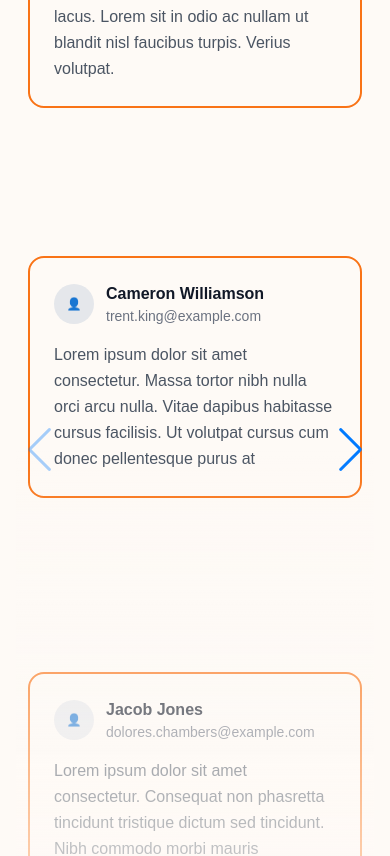
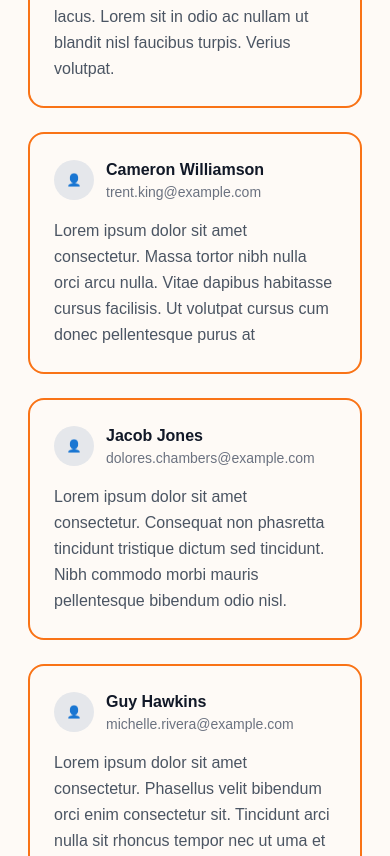
Before and after one commit to muzamil-rashdi/ai-sales-landing, a React (Create React App) app: page / in a window 390 px wide. Shown: the part 7780-8636 px from the top of the page. Built offline with nearby package versions, Linux system fonts and the light colour scheme; a web font is replaced by a local one.

Commit message:
changes done suggested by bilal

```diff
--- a/src/components/Testimonials.jsx
+++ b/src/components/Testimonials.jsx
@@ -1,8 +1,4 @@
 import React from "react";
-import { Swiper, SwiperSlide } from "swiper/react";
-import { Navigation } from "swiper/modules";
-import "swiper/css";
-import "swiper/css/navigation";
 import Button from "../ui/button";
 
 // Reusable testimonial card: border kept on all sizes
@@ -77,46 +73,7 @@ const Testimonials = () => {
       content:
         "Lorem ipsum dolor sit amet consectetur. Tempus orci lacus quis pellentesque. Et et eu gravida bibendum cursus mattis odio sed. Tortor nisl id volutpat dui morbi tempor vgestas senean ante. Morbi libero mattis libero sapien tempor malesuada risus. Rhoncus massa sagittis ut dui tempor quis tellus.",
     },
-    {
-      name: "Ronald Richards",
-      email: "sara.cruz@example.com",
-      content:
-        "Lorem ipsum dolor sit amet consectetur. Tempus orci lacus quis pellentesque. Et et eu gravida bibendum cursus mattis odio sed. Tortor nisl id volutpat dui morbi tempor vgestas senean ante. Morbi libero mattis libero sapien tempor malesuada risus. Rhoncus massa sagittis ut dui tempor quis tellus.",
-    },
-    {
-      name: "Ronald Richards",
-      email: "sara.cruz@example.com",
-      content:
-        "Lorem ipsum dolor sit amet consectetur. Tempus orci lacus quis pellentesque. Et et eu gravida bibendum cursus mattis odio sed. Tortor nisl id volutpat dui morbi tempor vgestas senean ante. Morbi libero mattis libero sapien tempor malesuada risus. Rhoncus massa sagittis ut dui tempor quis tellus.",
-    },
-    {
-      name: "Ronald Richards",
-      email: "sara.cruz@example.com",
-      content:
-        "Lorem ipsum dolor sit amet consectetur. Tempus orci lacus quis pellentesque. Et et eu gravida bibendum cursus mattis odio sed. Tortor nisl id volutpat dui morbi tempor vgestas senean ante. Morbi libero mattis libero sapien tempor malesuada risus. Rhoncus massa sagittis ut dui tempor quis tellus.",
-    },
-    {
-      name: "Esther Howard",
-      email: "georgia.young@example.com",
-      content:
-        "Lorem ipsum dolor sit amet consectetur. Ultrices pellentesque lobortis et vitae elit mauris pellentesque praesent sed mauris ac pellentesque morbi magna porta et.",
-    },
   ];
-
-  // overlapping groups for desktop (keeps original behaviour)
-  const slideGroups = [];
-  for (let i = 0; i < testimonials.length; i++) {
-    slideGroups.push([
-      testimonials[i],
-      testimonials[(i + 1) % testimonials.length],
-      testimonials[(i + 2) % testimonials.length],
-    ]);
-  }
-
-  // --- Tweak these if you want to tune visuals ---
-  const MOBILE_CONTAINER_HEIGHT = "h-[1220px]"; // increase if cards are still cut on your phone
-  const MOBILE_SPACE_BETWEEN = 28; // more gap between stacked cards (px)
-  // ------------------------------------------------
 
   return (
     <section className="bg-[#FEFAF6] py-20 px-4 sm:px-6 lg:px-20">
@@ -134,51 +91,11 @@ const Testimonials = () => {
           {/* Top overlay */}
           <div className="font-satoshi absolute top-0 left-0 w-full h-20 bg-gradient-to-b from-[#FEFAF6] to-transparent z-10 pointer-events-none" />
 
-          {/* MOBILE SWIPER - visible below md
-              vertical, shows 3 cards, moves 1 per swipe.
-              larger container height and bigger gaps to avoid overlap.
-          */}
-          <div className="font-satoshi block xl:hidden">
-            <Swiper
-              modules={[Navigation]}
-              navigation
-              direction="vertical"
-              slidesPerView={3}
-              slidesPerGroup={1}
-              spaceBetween={MOBILE_SPACE_BETWEEN}
-              className={`${MOBILE_CONTAINER_HEIGHT}`} // use the variable above to tune
-            >
-              {testimonials.map((t, idx) => (
-                <SwiperSlide key={`mobile-${idx}`} className="px-3">
-                  <TestimonialCard t={t} />
-                </SwiperSlide>
-              ))}
-            </Swiper>
-          </div>
-
-          {/* DESKTOP SWIPER - visible md and up (unchanged) */}
-          <div className="font-satoshi hidden xl:block">
-            <Swiper
-              modules={[Navigation]}
-              navigation
-              direction="vertical"
-              slidesPerView={3}
-              slidesPerGroup={1}
-              spaceBetween={6}
-              className="h-[1100px] md:h-[700px] lg:h-[1100px]"
-            >
-              {slideGroups.map((group, sidx) => (
-                <SwiperSlide key={`desktop-${sidx}`}>
-                  <div className="grid grid-cols-3 gap-3">
-                    {group.map((t, i) => (
-                      <div key={i}>
-                        <TestimonialCard t={t} />
-                      </div>
-                    ))}
-                  </div>
-                </SwiperSlide>
-              ))}
-            </Swiper>
+          {/* Testimonials grid - replaces both mobile and desktop swipers */}
+          <div className="grid grid-cols-1 md:grid-cols-2 lg:grid-cols-3 gap-6 px-3">
+            {testimonials.map((t, idx) => (
+              <TestimonialCard key={`testimonial-${idx}`} t={t} />
+            ))}
           </div>
 
           {/* Bottom overlay */}
--- a/src/index.css
+++ b/src/index.css
@@ -14,6 +14,6 @@ body {
 
 
 code {
-  font-family: source-code-pro, Menlo, Monaco, Consolas, 'Courier New',
+  font-family:'satoshi', source-code-pro, Menlo, Monaco, Consolas, 'Courier New',
     monospace;
 }
```
